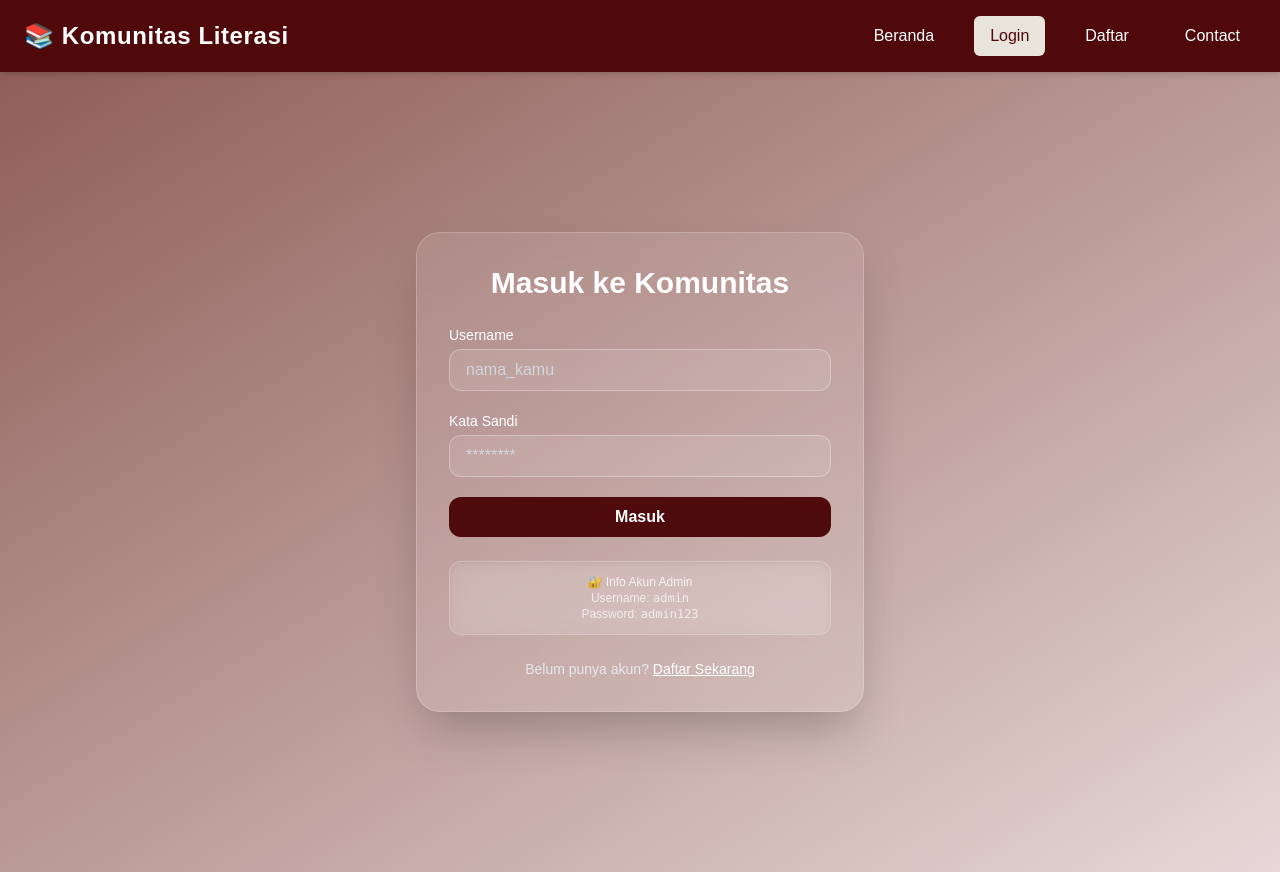
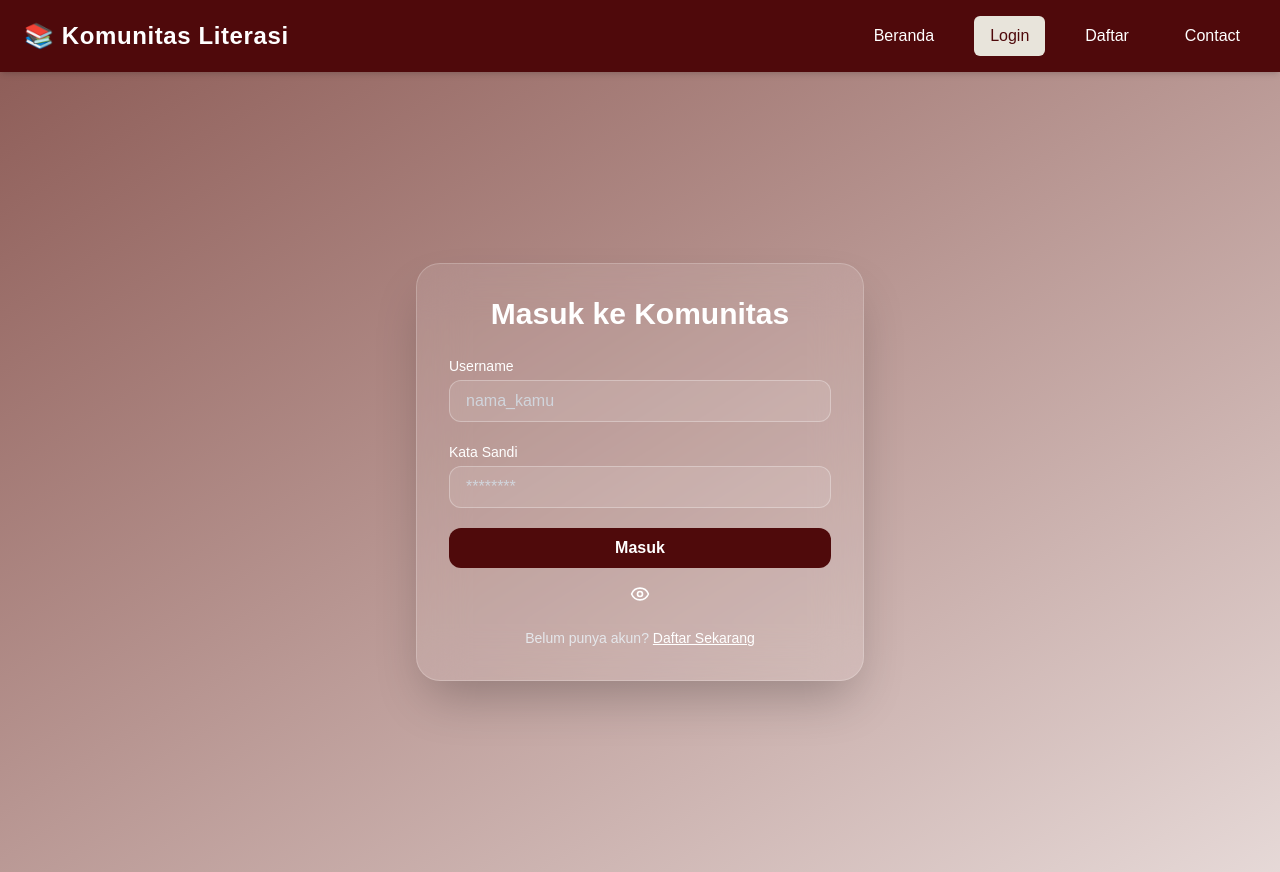
Before and after one commit to zhraa18/komunitas-literasi, a Next.js app: page /login in a window 1280 px wide. Built offline with nearby package versions, Linux system fonts and the light colour scheme.

Commit message:
Update tampilan halaman pinjam buku

```diff
--- a/app/login/page.js
+++ b/app/login/page.js
@@ -5,15 +5,16 @@ import { useRouter } from 'next/navigation'
 import { db } from '../lib/firebase'
 import { collection, query, where, getDocs } from 'firebase/firestore'
 import Link from 'next/link'
+import { Eye, EyeOff } from 'lucide-react'
 
 export default function LoginPage() {
   const [username, setUsername] = useState('')
   const [password, setPassword] = useState('')
+  const [showInfo, setShowInfo] = useState(false)
   const router = useRouter()
 
   const handleLogin = async (e) => {
     e.preventDefault()
-
     try {
       const q = query(
         collection(db, 'users'),
@@ -25,10 +26,8 @@ export default function LoginPage() {
       if (!snapshot.empty) {
         const userDoc = snapshot.docs[0]
         const userData = userDoc.data()
-
         localStorage.setItem('userId', userDoc.id)
         localStorage.setItem('loggedInUser', JSON.stringify(userData))
-
         router.push('/dashboard')
       } else {
         alert('Username atau password salah!')
@@ -81,12 +80,25 @@ export default function LoginPage() {
           </button>
         </form>
 
-        {/* BOX ESTETIK INFO ADMIN */}
-        <div className="mt-6 text-xs text-white bg-white/10 border border-white/20 rounded-xl p-3 text-center backdrop-blur-md shadow-inner">
-          <p className="opacity-80">🔐 <span className="font-medium">Info Akun Admin</span></p>
-          <p className="opacity-70">Username: <code className="text-white">admin</code></p>
-          <p className="opacity-70">Password: <code className="text-white">admin123</code></p>
+        {/* TOMBOL MATA */}
+        <div className="flex justify-center mt-4">
+          <button
+            onClick={() => setShowInfo(!showInfo)}
+            className="text-white hover:text-gray-300 transition"
+            title="Lihat info admin"
+          >
+            {showInfo ? <EyeOff className="w-5 h-5" /> : <Eye className="w-5 h-5" />}
+          </button>
         </div>
+
+        {/* BOX INFO ADMIN */}
+        {showInfo && (
+          <div className="mt-4 text-xs text-white bg-white/10 border border-white/20 rounded-xl p-3 text-center backdrop-blur-md shadow-inner transition-all duration-500 ease-in-out animate-fade-in">
+            <p className="opacity-80">🔐 <span className="font-medium">Info Akun Admin</span></p>
+            <p className="opacity-70">Username: <code className="text-white">admin</code></p>
+            <p className="opacity-70">Password: <code className="text-white">admin123</code></p>
+          </div>
+        )}
 
         <p className="mt-6 text-center text-sm text-gray-200">
           Belum punya akun?{' '}
@@ -96,6 +108,7 @@ export default function LoginPage() {
         </p>
       </div>
 
+      {/* CSS ANIMASI */}
       <style jsx>{`
         .animate-gradient {
           background-size: 200% 200%;
@@ -112,6 +125,19 @@ export default function LoginPage() {
             background-position: 0% 50%;
           }
         }
+        @keyframes fadeIn {
+          from {
+            opacity: 0;
+            transform: translateY(5px);
+          }
+          to {
+            opacity: 1;
+            transform: translateY(0);
+          }
+        }
+        .animate-fade-in {
+          animation: fadeIn 0.4s ease-out forwards;
+        }
       `}</style>
     </main>
   )
```
